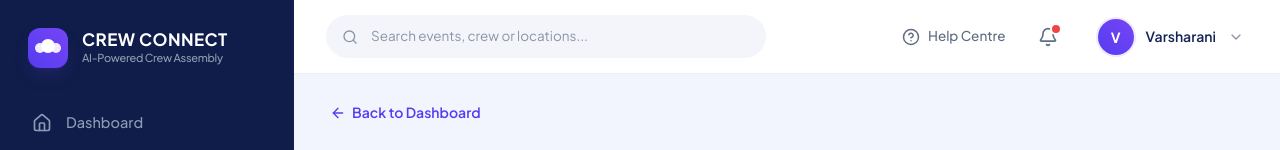
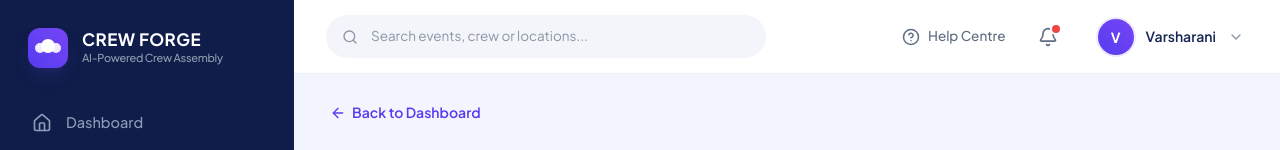
Before and after one commit to Sakshi-Pathare/CrewforgeAI, a React (Vite) app: page / in a window 1280 px wide. Shown: the top 150 px of the page. Built offline with nearby package versions, Linux system fonts and the light colour scheme.

Commit message:
chore: update website name to Crew Forge across sidebar and metadata

```diff
--- a/index.html
+++ b/index.html
@@ -4,7 +4,7 @@
     <meta charset="UTF-8" />
     <link rel="icon" type="image/svg+xml" href="/vite.svg" />
     <meta name="viewport" content="width=device-width, initial-scale=1.0" />
-    <title>CrewForge AI — CREW CONNECT (AI-Powered Crew Assembly)</title>
+    <title>Crew Forge — AI-Powered Crew Assembly</title>
     <link rel="preconnect" href="https://fonts.googleapis.com">
     <link rel="preconnect" href="https://fonts.gstatic.com" crossorigin>
     <link href="https://fonts.googleapis.com/css2?family=Plus+Jakarta+Sans:wght@400;500;600;700;800&display=swap" rel="stylesheet">
--- a/src/components/Sidebar.tsx
+++ b/src/components/Sidebar.tsx
@@ -46,7 +46,7 @@ export const Sidebar: React.FC<SidebarProps> = ({
           </div>
           <div>
             <div className="text-[17px] font-bold tracking-wide text-white leading-tight">
-              CREW CONNECT
+              CREW FORGE
             </div>
             <div className="text-[11px] font-medium text-[#8F9CAE] tracking-tight">
               AI-Powered Crew Assembly
--- a/src/components/TopNav.tsx
+++ b/src/components/TopNav.tsx
@@ -69,7 +69,7 @@ export const TopNav: React.FC<TopNavProps> = ({
       <div className="flex items-center gap-6">
         {/* Help Centre */}
         <button
-          onClick={() => alert("CrewForge Help Centre\n\nNeed assistance assembling crew for your event? Our 24/7 Concierge and AI matching algorithm are active.")}
+          onClick={() => alert("Crew Forge Help Centre\n\nNeed assistance assembling crew for your event? Our 24/7 Concierge and AI matching algorithm are active.")}
           className="flex items-center gap-2 text-[13.5px] font-medium text-[#5F6D82] hover:text-[#142653] transition-colors"
         >
           <HelpCircle className="w-[18px] h-[18px] text-[#5F6D82]" />
--- a/src/pages/AssignmentsPage.tsx
+++ b/src/pages/AssignmentsPage.tsx
@@ -193,7 +193,7 @@ export const AssignmentsPage: React.FC<AssignmentsPageProps> = ({
               {/* Action Buttons */}
               <div className="flex items-center gap-2.5 self-end lg:self-center">
                 <button
-                  onClick={() => alert(`Calling ${item.freelancerName}... Connected with CrewForge Dispatch.`)}
+                  onClick={() => alert(`Calling ${item.freelancerName}... Connected with Crew Forge Dispatch.`)}
                   className="p-2.5 rounded-xl border border-[#DFE5F2] hover:bg-[#F0EEFF] hover:border-[#563CF0] text-[#563CF0] transition-colors"
                   title="Direct Phone Call"
                 >
```
Also changed, not shown: 2 other files (tests, documents, lock files or other folders).
